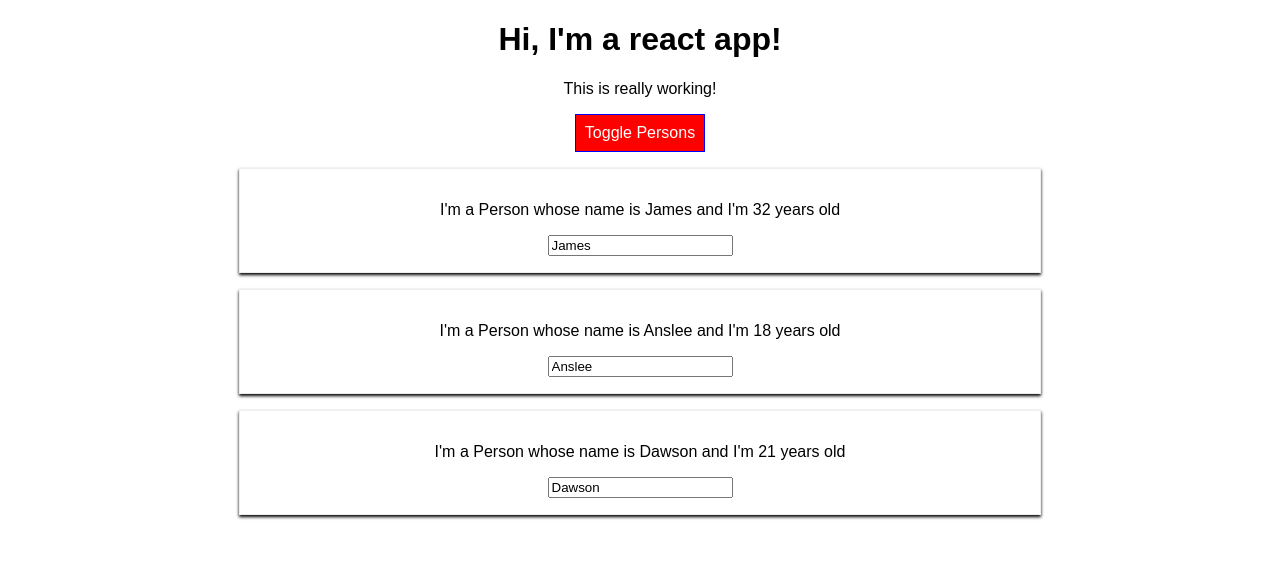
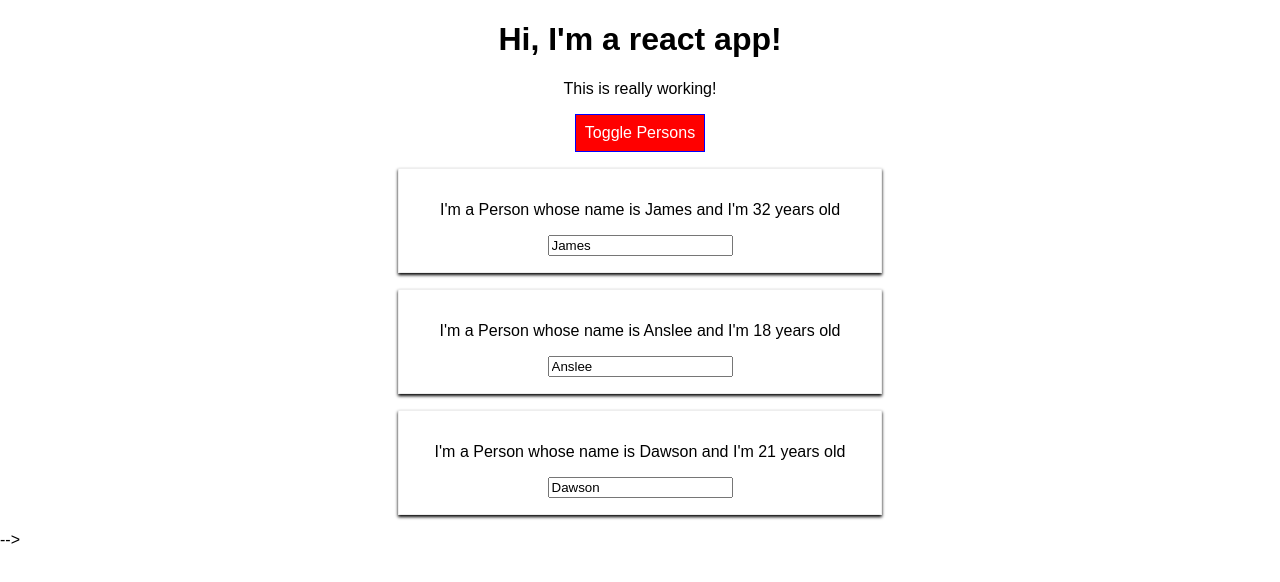
Before and after one commit to CSAtkinson/WorkingWithReact, a React (Create React App) app: page / in a window 1280 px wide. Both pictures are taken after a click on the button "Toggle Persons". Shown: the top 582 px of the page. Built offline with nearby package versions, Linux system fonts and the light colour scheme.

Commit message:
Finished for the day, working with react

```diff
--- a/src/App.js
+++ b/src/App.js
@@ -1,10 +1,24 @@
 import React, { Component } from 'react';
+import styled from 'styled-components'
 import './App.css';
 import Person from './Person/Person';
 
-import UserInput from './UserInput/UserInput'
-import UserOutput from './UserOutput/UserOutput';
+//import UserInput from './UserInput/UserInput'
+//import UserOutput from './UserOutput/UserOutput';
 
+const StyledButton = styled.button`
+  background-color: ${props => props.alt ? 'red' : 'green'};
+  font: inherit;
+  color: white;
+  border: 1px solid blue;
+  padding: 9px;
+  cursor: pointer;
+
+  &:hover {
+    background-color:  ${props => props.alt ? 'salmon' : 'lightgreen'};
+    color: black;
+  }
+`;
 
 class App extends Component {
   state = {
@@ -48,13 +62,8 @@
 
   render() {
     const style = {
-      backgroundColor: 'green',
-      font: 'inherit',
-      color: 'white',
-      border: '1px solid blue',
-      padding: '9px',
-      cursor: 'pointer'
-    }
+
+    };
 
     let persons = null;
 
@@ -88,12 +97,11 @@
 
     return (
       <div className="App">
-       <h1>Hi, I'm a react app!</h1>
-       <p className={classes.join(' ')}>This is really working!</p>
-       <button
-          style={style}
-          onClick={this.togglePersonsHandler}>Toggle Persons
-        </button>
+        <h1>Hi, I'm a react app!</h1>
+        <p className={classes.join(' ')}>This is really working!</p>
+        <StyledButton alt={this.state.showPersons} onClick={this.togglePersonsHandler}>
+          Toggle Persons
+        </StyledButton>
         {persons}
       </div>
     );
--- a/src/Person/Person.css
+++ b/src/Person/Person.css
@@ -1,4 +1,4 @@
-.Person{
+/* .Person{
     width: 60%;
     margin: 16px auto;
     border: 1px solid #eee;
@@ -6,3 +6,9 @@
     padding: 16px;
     text-align: center;
 }
+
+@media (min-width: 500px) {
+    .Person{
+        width: '450px';
+    }
+} */
--- a/src/Person/Person.js
+++ b/src/Person/Person.js
@@ -1,14 +1,30 @@
 import React from 'react';
+import styled from 'styled-components'
 
-import './Person.css'
+//import './Person.css'
+
+const StyleDiv = styled.div`
+    width: 60%;
+    margin: 16px auto;
+    border: 1px solid #eee;
+    box-shadow: 0 2px 3px;
+    padding: 16px;
+    text-align: center;
+
+    @media (min-width: 500px) {
+        width: 450px;
+    }
+`;
 
 const person = (props) => {
+
     return(
-        <div className="Person">
+        //<div className="Person" style={style}>
+        <StyleDiv>
             <p onClick={props.click}>I'm a Person whose name is {props.name} and I'm {props.age} years old</p>
             <p>{props.children}</p>
             <input type="text" onChange={props.changed} value={props.name} />
-        </div>
+        </StyleDiv>
 
     );
 };
```
Also changed, not shown: package.json (+15 -2 lines), public/index.html (+0 -16 lines), 2 other files (tests, documents, lock files or other folders).
